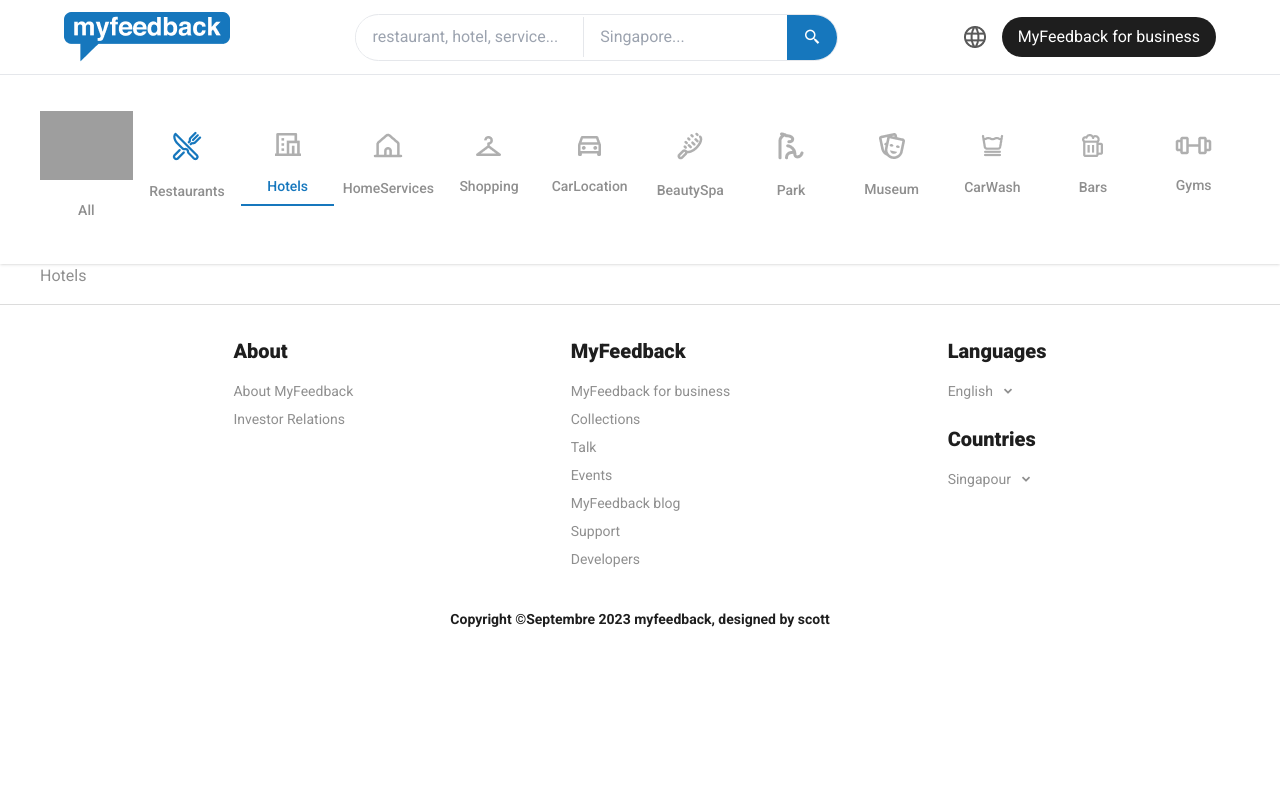
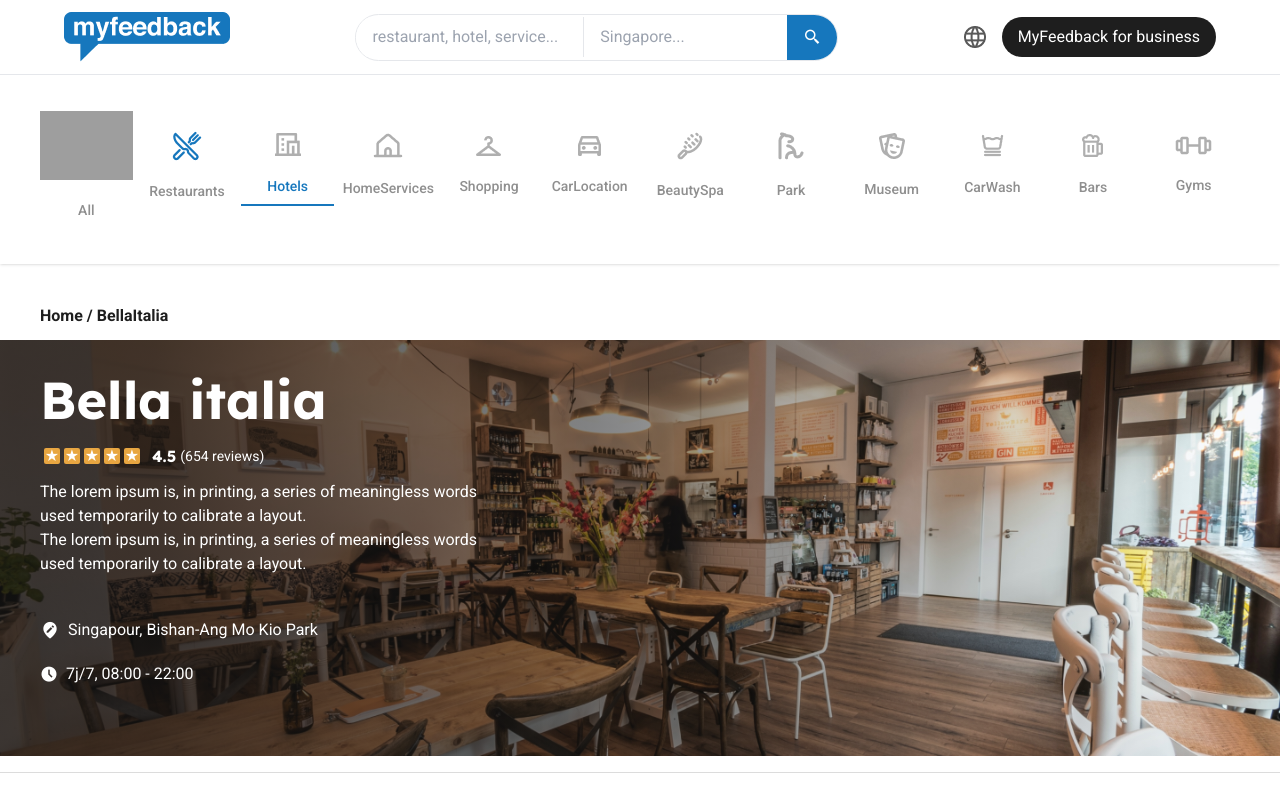
Before and after one commit to shakil-devcraft/myfeedback, a React (Vite) app: page /Hotels in a window 1280 px wide. Shown: the top 800 px of the page. Built offline with nearby package versions, Linux system fonts and the light colour scheme; grey boxes are pictures that could not be loaded.

Commit message:
bella italia one section ends

```diff
--- /dev/null
+++ b/src/pages/BellaItalia/BellaItalia.jsx
@@ -0,0 +1,77 @@
+import Container from "../../components/shared/Container/Container";
+import backgroundImage from "/img/bella-bg.png";
+
+const BellaItalia = () => {
+  return (
+    <section>
+      <Container>
+        <div className="pt-10">
+          <h4 className="font-roboto text-d-color font-semibold mb-3">
+            Home / BellaItalia
+          </h4>
+        </div>
+      </Container>
+      <div
+        className="relative py-10 w-full bg-cover bg-center"
+        style={{
+          backgroundImage: `linear-gradient(90deg, rgba(16, 16, 16, 0.77) 12%, rgba(16, 16, 16, 0.515625) 45.88%, rgba(16, 16, 16, 0) 94.72%), url(${backgroundImage})`,
+        }}
+      >
+        <Container>
+          {/* Content */}
+          <div className="relative z-10 flex flex-col justify-start items-start h-full text-white md:w-[400px] lg:w-[460px]">
+            <h1 className="text-3xl sm:text-4xl lg:text-[52px] font-lexend font-bold mb-6">
+              Bella italia
+            </h1>
+
+            {/* Render Stars */}
+            <div className="flex justify-start items-center gap-3 pl-1">
+              <div className="flex gap-1">
+                {Array.from({ length: 5 }).map((_, index) => (
+                  <span
+                    className="text-white bg-[#E8A641] w-4 h-4 text-base p-1 rounded-sm flex justify-center items-center "
+                    key={index}
+                  >
+                    &#9733;
+                  </span> // Unicode Star
+                ))}
+              </div>
+              {/* <span className="text-sm font-bold font-lexend text-d-color ml-2">{`${rating} <span>(${views})</span>`}</span> */}
+              {
+                <div className="flex items-center gap-1 font-roboto font-normal">
+                  <span className="text-white font-lexend font-bold">4.5</span>
+                  <span className="text-sm">(654 reviews)</span>
+                </div>
+              }
+            </div>
+
+            <p className="font-normal font-roboto text-white mt-3 mb-10">
+              The lorem ipsum is, in printing, a series of meaningless words
+              used temporarily to calibrate a layout.
+              <br />
+              The lorem ipsum is, in printing, a series of meaningless words
+              used temporarily to calibrate a layout.
+            </p>
+
+            <div className="flex flex-col gap-4 mb-7">
+              <div className="flex items-center gap-2">
+                <i className=" text-xl bx bxs-edit-location"></i>
+                <p className="font-normal font-roboto text-white">
+                  Singapour, Bishan-Ang Mo Kio Park
+                </p>
+              </div>
+              <div className="flex items-center gap-2">
+                <i className=" text-lg bx bxs-time-five"></i>
+                <p className="font-normal font-roboto text-white">
+                7j/7, 08:00 - 22:00
+                </p>
+              </div>
+            </div>
+          </div>
+        </Container>
+      </div>
+    </section>
+  );
+};
+
+export default BellaItalia;
--- a/src/pages/Hotels/Hotels.jsx
+++ b/src/pages/Hotels/Hotels.jsx
@@ -1,11 +1,9 @@
-import Container from "../../components/shared/Container/Container";
+import BellaItalia from "../BellaItalia/BellaItalia";
 
 const Hotels = () => {
     return (
         <section>
-            <Container>
-            Hotels
-            </Container>
+            <BellaItalia />
         </section>
     );
 };
```
Also changed, not shown: public/img/bella-bg.png (added).
